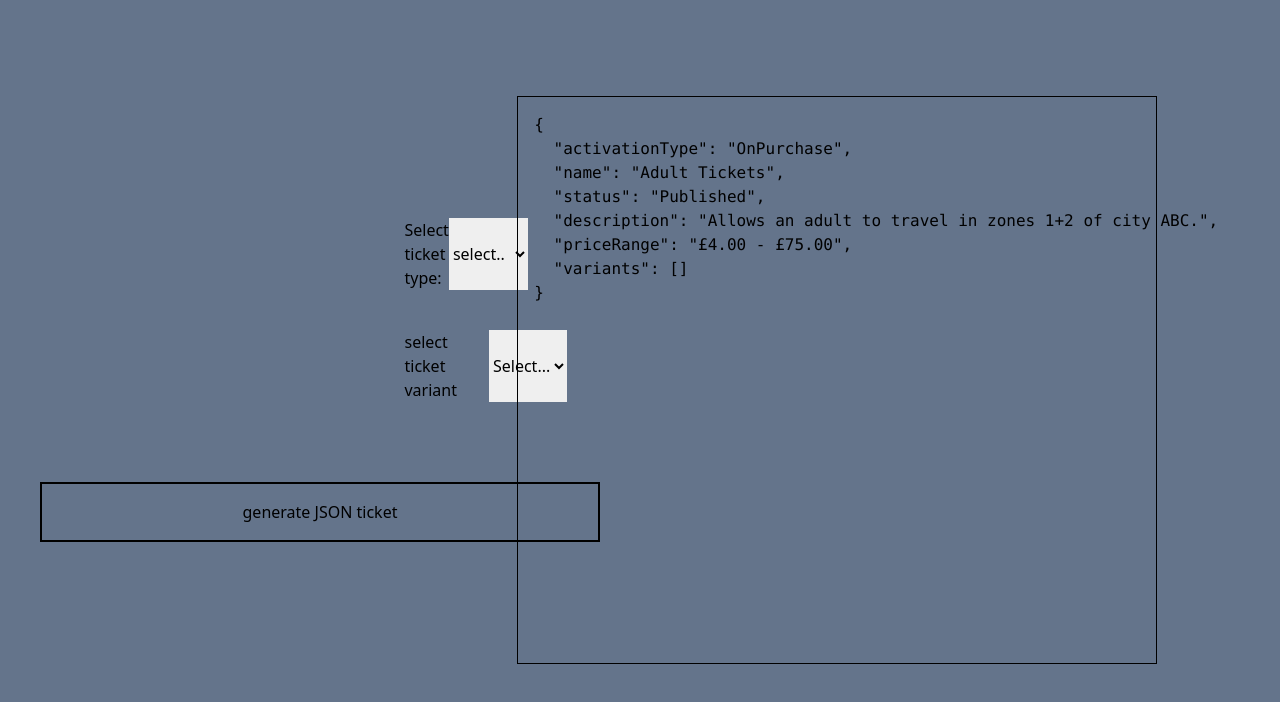
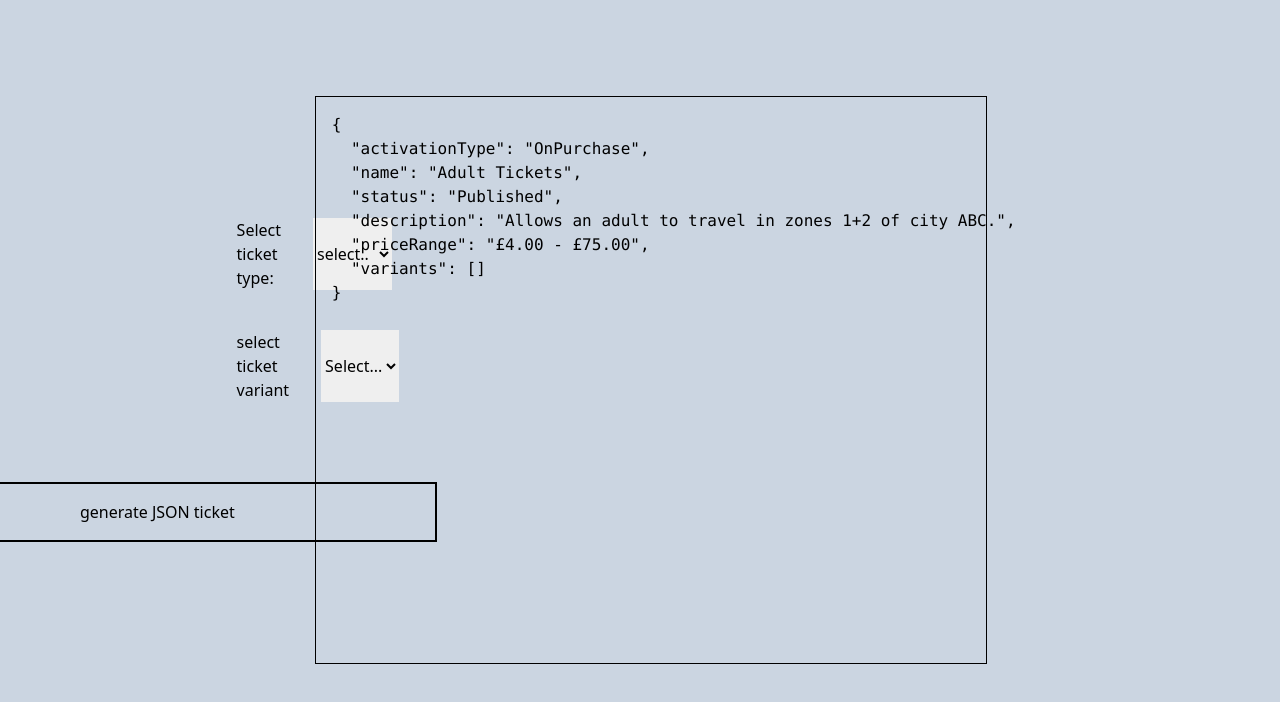
Before and after one commit to Anloms/Urban_Things, a React (Vite) app in the folder mini-app/: page / in a window 1280 px wide. Both pictures are taken after a click on the button "generate JSON ticket". Shown: the top 702 px of the page. Built offline with nearby package versions, Linux system fonts and the light colour scheme.

Commit message:
style corrected

```diff
--- a/mini-app/src/App.tsx
+++ b/mini-app/src/App.tsx
@@ -1,10 +1,9 @@
 import './index.css'
 import Form from './components/Form'
-import Template from './components/Template'
-import Variant from './components/Variant'
+
 function App() {
   return (
-    <main className='bg-slate-500 w-screen h-screen pt-[5rem]'>
+    <main className='bg-slate-300 w-screen h-screen pt-[5rem]'>
       <Form />
     </main>
   )
--- a/mini-app/src/components/Form.tsx
+++ b/mini-app/src/components/Form.tsx
@@ -29,7 +29,7 @@ export default function Form() {
     setTicketDetails(details)
   }
   console.log(Day)
-  function handleSubmit(e: React.ChangeEvent<FormEventHandler>) {
+  function handleSubmit(e: React.FormEvent<HTMLFormElement>) {
     e.preventDefault();
     setClickBtn("generate");
   }
@@ -46,15 +46,15 @@ export default function Form() {
     <>
       <form
         onSubmit={handleSubmit}
-        className={clickBtn === "generate" ? "centeredCalc flex flex-row justify-between w-5/6 h-5/6 p-[1rem]" : "centeredCalc flex flex-col justify-between w-5/6 h-5/6 p-[5rem]"}>
+        className={clickBtn === "generate" ? "centeredCalc flex flex-row justify-between w-5/6 h-5/6 p-[1rem] -ml-[4rem]" : "centeredCalc flex flex-col justify-between w-5/6 h-5/6 p-[5rem]"}>
         <div className="flex flex-col justify-center w-full">
           <div className="centeredCalc flex flex-col justify-center w-5/6">
             <div className="centeredCalc flex flex-row justify-center w-5/6 mb-10">
               <div className="flex justify-start w-3/6">
-                <label>
+                <label className="mr-[2rem]">
                   Select ticket type:
                 </label>
-                <select className="mr-[2rem]">
+                <select>
                   <option>select..</option>
                   <option>Adult</option>
                   <option>Student</option>
@@ -87,7 +87,7 @@ export default function Form() {
           </div>
         </div>
         {clickBtn === "generate" && (
-          <div className="w-[40rem] ">
+          <div className="w-[42rem] -ml-[3rem]">
             <JSONfile details={ticketData} />
           </div>
         )}
--- a/mini-app/src/components/Variant.tsx
+++ b/mini-app/src/components/Variant.tsx
@@ -10,7 +10,7 @@ export default function Variant({
 }: UtilsType) {
   return (
     <div className="px-[10rem] py-[5rem] w-[80rem]">
-      <caption className='table-reusable'>
+      <caption className='table-reusable pl-[1rem]'>
         {name} ticket
       </caption>
       <table className='table-reusable'>
```
